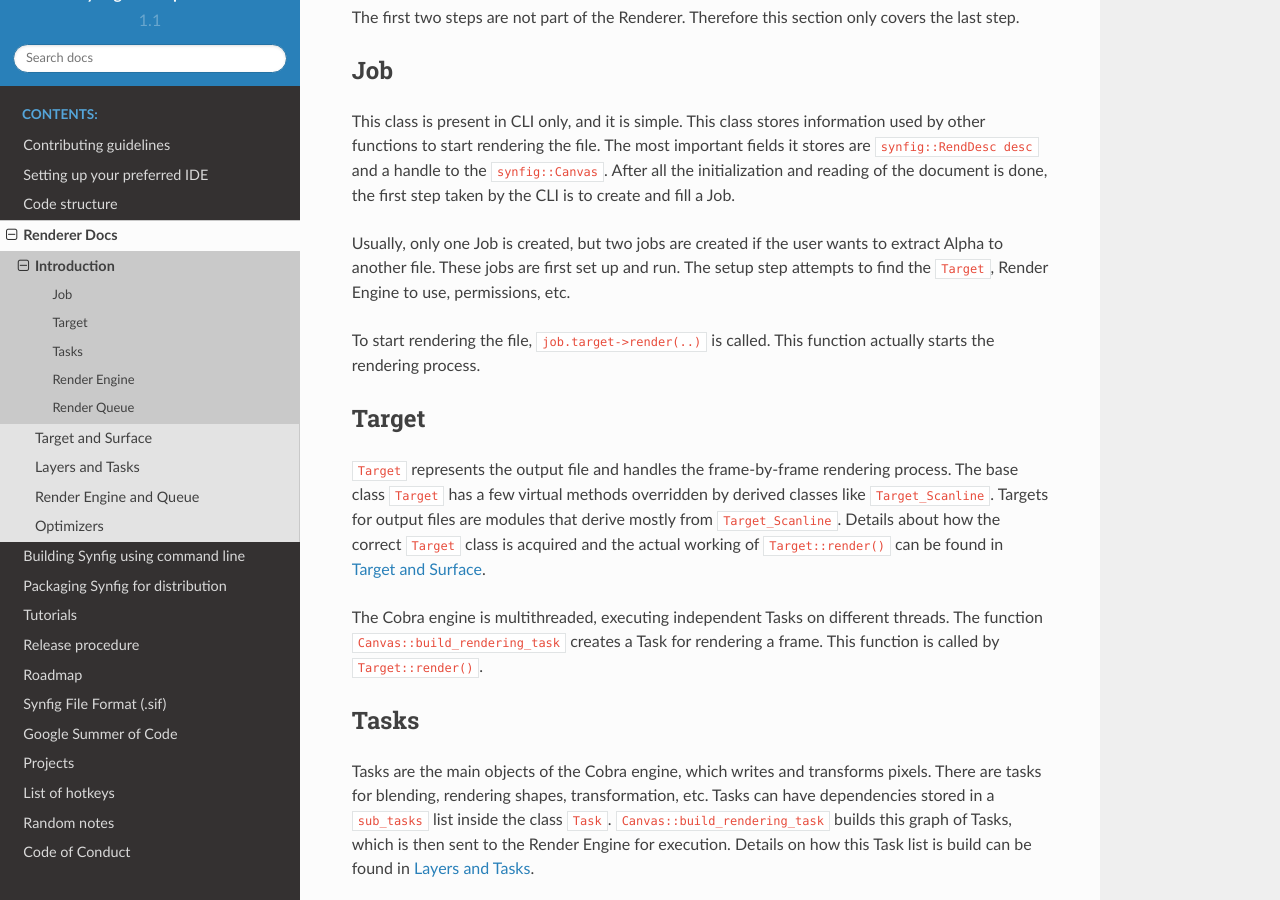
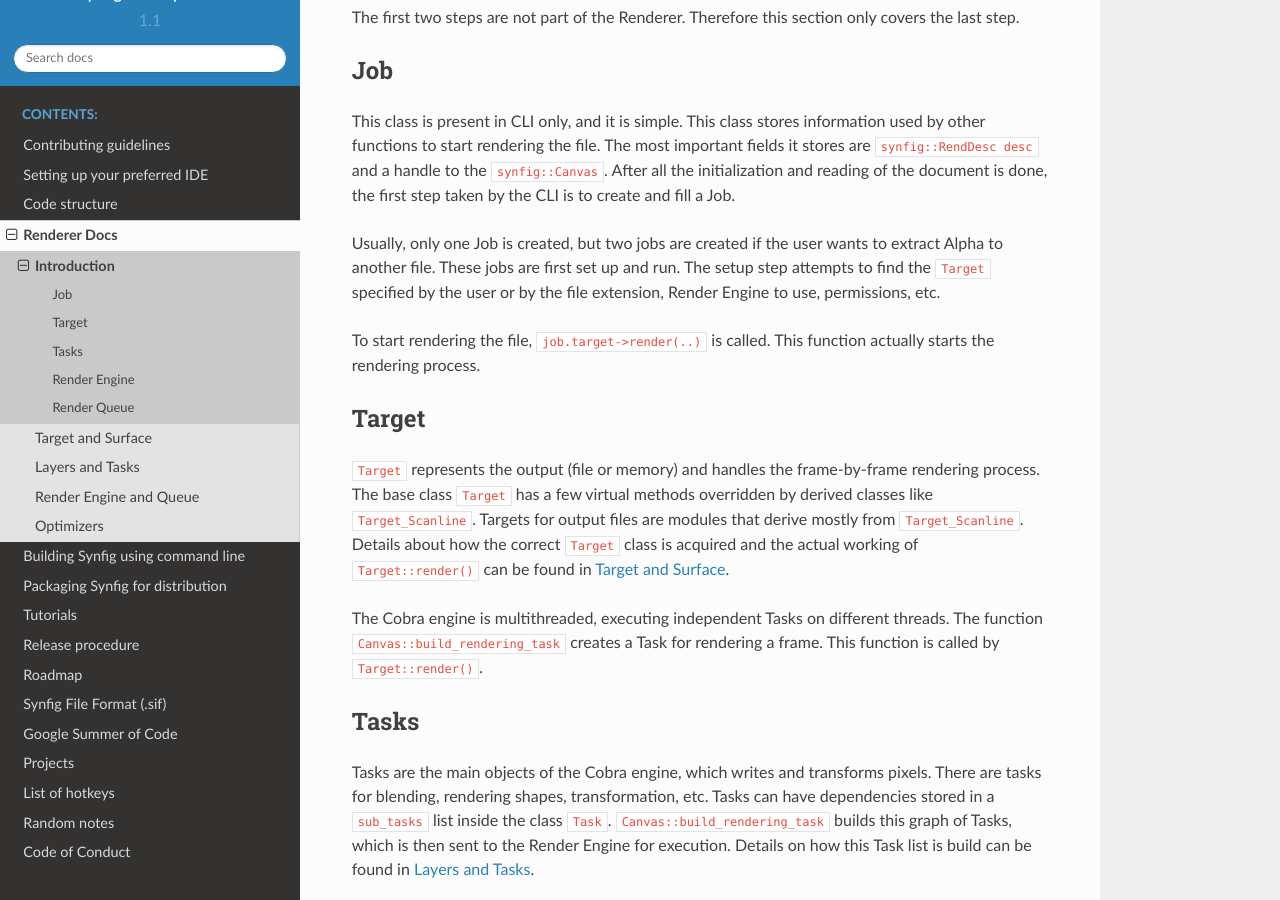
Before and after one commit to synfig/synfig-docs-dev, a Sphinx documentation site: the page built from docs/renderer_docs/introduction.rst, in a window 1280 px wide and 900 px high, scrolled down 513 px. Built offline with Sphinx 7.4.7 and the Read the Docs theme 2.0.0, drawn with Linux system fonts in a browser that asks for light colours.

Commit message:
render doc: target suggestions

```diff
--- a/docs/renderer_docs/introduction.rst
+++ b/docs/renderer_docs/introduction.rst
@@ -22,14 +22,14 @@
 
 This class is present in CLI only, and it is simple. This class stores information used by other functions to start rendering the file. The most important fields it stores are ``synfig::RendDesc desc`` and a handle to the ``synfig::Canvas``. After all the initialization and reading of the document is done, the first step taken by the CLI is to create and fill a Job.
 
-Usually, only one Job is created, but two jobs are created if the user wants to extract Alpha to another file. These jobs are first set up and run. The setup step attempts to find the ``Target``, Render Engine to use, permissions, etc.
+Usually, only one Job is created, but two jobs are created if the user wants to extract Alpha to another file. These jobs are first set up and run. The setup step attempts to find the ``Target`` specified by the user or by the file extension, Render Engine to use, permissions, etc.
 
 To start rendering the file, ``job.target->render(..)`` is called. This function actually starts the rendering process.
 
 Target
 ~~~~~~
 
-``Target`` represents the output file and handles the frame-by-frame rendering process. The base class ``Target`` has a few virtual methods overridden by derived classes like ``Target_Scanline``. Targets for output files are modules that derive mostly from ``Target_Scanline``. Details about how the correct ``Target`` class is acquired and the actual working of ``Target::render()`` can be found in :ref:`renderer_target_surface`.
+``Target`` represents the output (file or memory) and handles the frame-by-frame rendering process. The base class ``Target`` has a few virtual methods overridden by derived classes like ``Target_Scanline``. Targets for output files are modules that derive mostly from ``Target_Scanline``. Details about how the correct ``Target`` class is acquired and the actual working of ``Target::render()`` can be found in :ref:`renderer_target_surface`.
 
 The Cobra engine is multithreaded, executing independent Tasks on different threads. The function ``Canvas::build_rendering_task`` creates a Task for rendering a frame. This function is called by ``Target::render()``.
 
--- a/docs/renderer_docs/target_surface.rst
+++ b/docs/renderer_docs/target_surface.rst
@@ -3,7 +3,7 @@
 Target and Surface
 ==================
 
-Synfig supports rendering to different file formats and uses different modules for writing to those file formats. These modules are called Targets. They inherit from the ``Target`` class and can be selected by the user or automatically.
+Synfig supports rendering to different file formats and uses different modules for writing to those file formats. These modules are called Targets. They inherit from the ``Target`` class and can be selected by the user or automatically (depending on the file extension).
 
 Selecting Target
 ~~~~~~~~~~~~~~~~
@@ -65,7 +65,7 @@
 Thread-Safety
 -------------
 
-Synfig ensures thread-safety of Surfaces using ``std::mutex`` and ``Glib::Threads::RWLock``. To keep locking Surfaces simple, these are not used directly but by ``SurfaceResource::LockBase``. To safely read from a Surface, all you need to do is:
+Synfig ensures thread-safety of Surfaces using ``std::mutex`` and ``Glib::Threads::RWLock``. (We use ``Glib::Threads::RWLock`` because we still support C++11 and unfortunately it doesn't have the same primitive). To keep locking Surfaces simple, these are not used directly but by ``SurfaceResource::LockBase``. To safely read from a Surface, all you need to do is:
 
 .. code-block:: cpp
 
```
